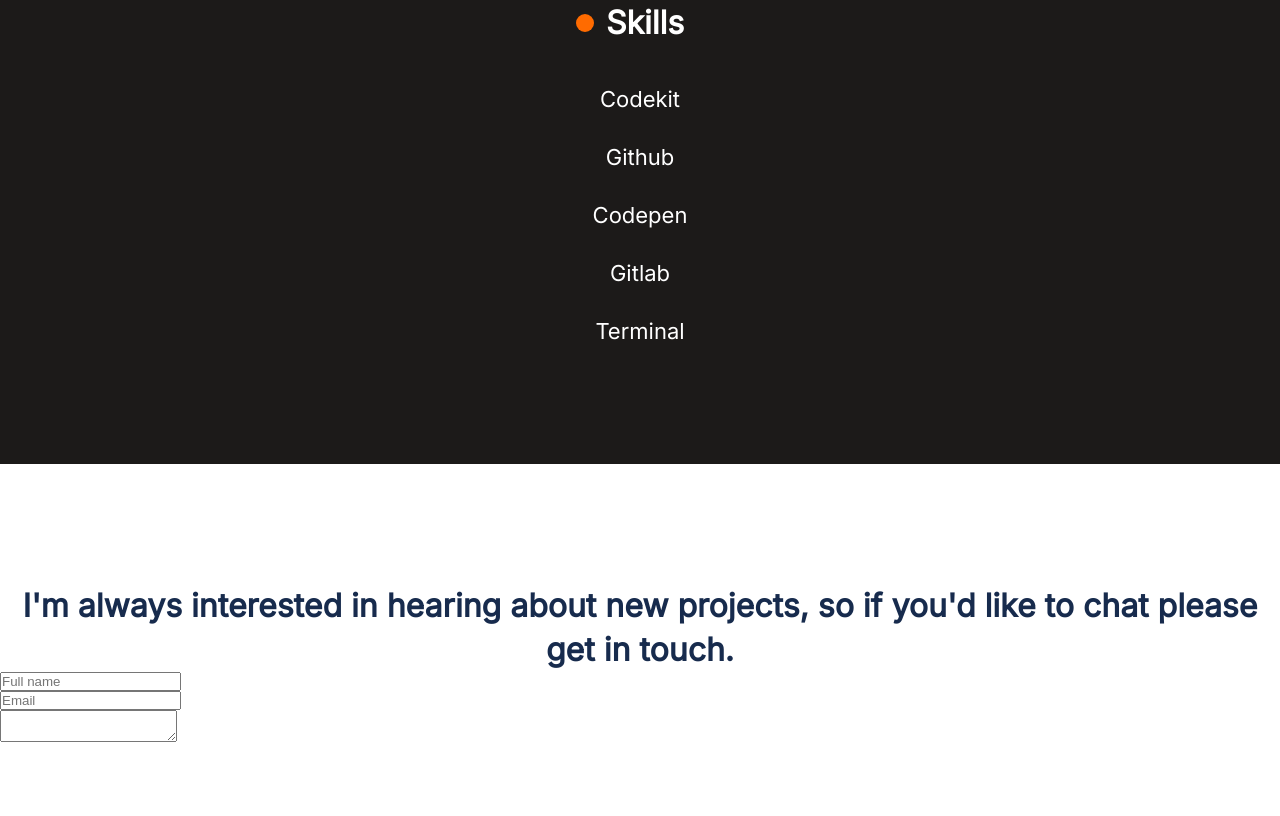
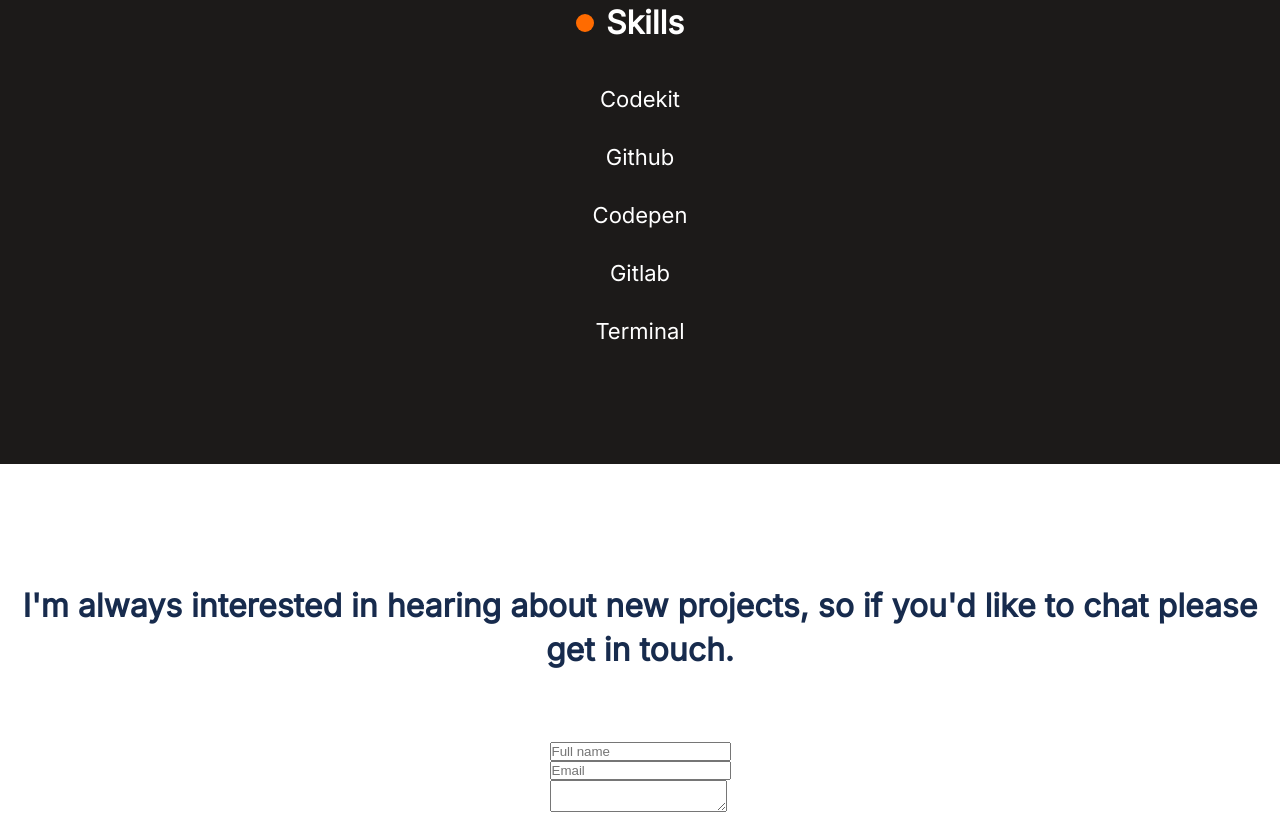
Before and after one commit to jasonfelice/portfolio, a plain HTML site: page index.html in a window 1280 px wide. Shown: the part 5713-6529 px from the top of the page. Before the commit the page ends 6459 px from the top, so only its background shows below. Drawn offline with Linux system fonts and the light colour scheme.

Commit message:
Align form items to the center

```diff
--- a/style.css
+++ b/style.css
@@ -411,6 +411,13 @@
   align-self: flex-end;
 }
 
+#contact-me {
+  display: flex;
+  flex-direction: column;
+  align-items: center;
+  gap: 70px 0;
+}
+
 #contact-me p {
   margin-top: 120px;
   font-family: "Inter", sans-serif;
@@ -420,3 +427,12 @@
   text-align: center;
   color: #172b4d;
 }
+
+form ul li {
+  list-style: none;
+}
+
+#contact-me form ul {
+  display: flex;
+  flex-direction: column;
+}
```
